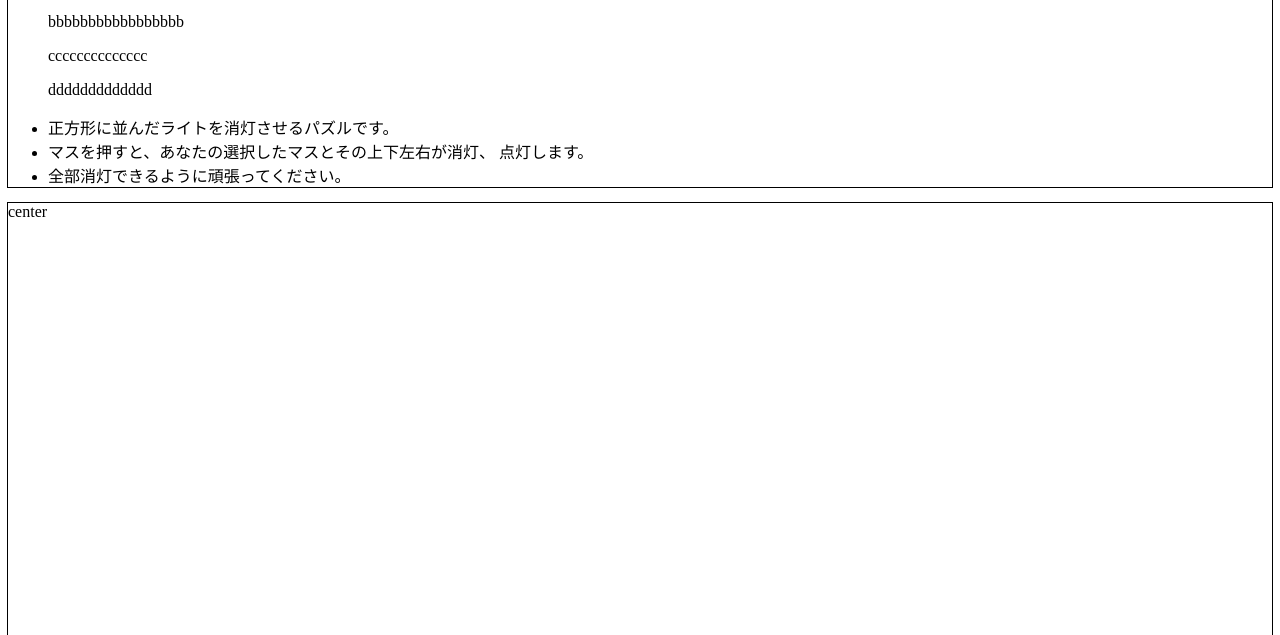
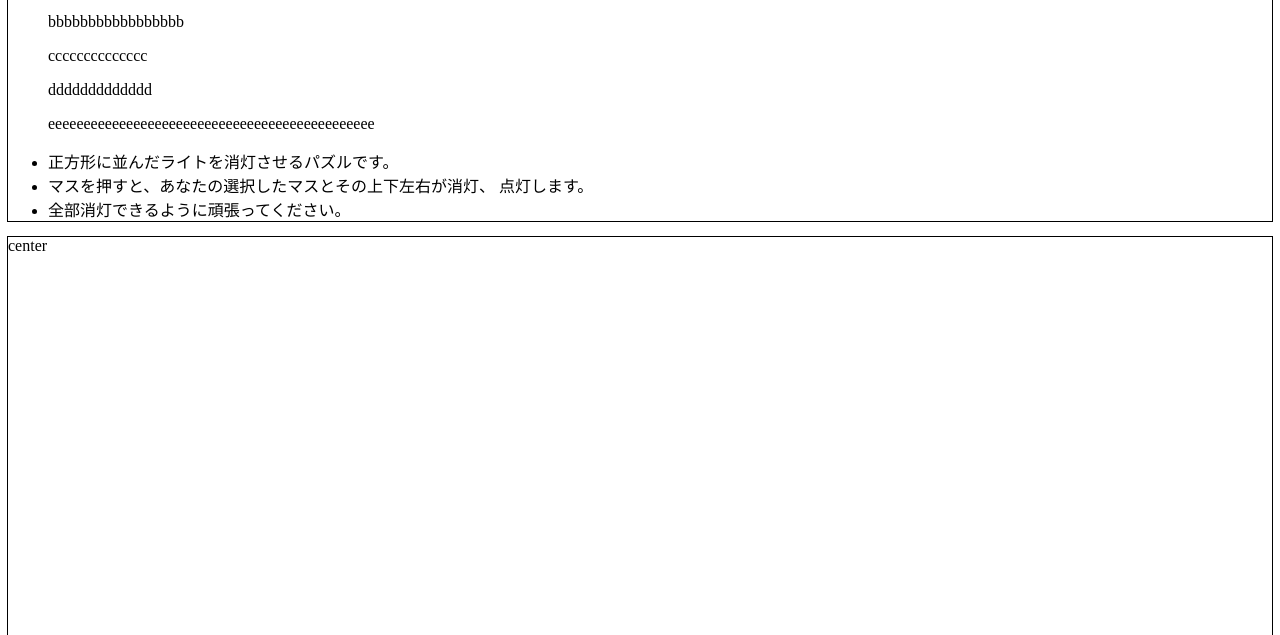
Before and after one commit to eteRnaL198/lightsout, a plain HTML site: page index.html in a window 1280 px wide. Shown: the part 165-800 px from the top of the page. Drawn offline with Linux system fonts and the light colour scheme.

Commit message:
Update index.html
e

```diff
--- a/index.html
+++ b/index.html
@@ -17,6 +17,7 @@
     <p>bbbbbbbbbbbbbbbbb</p>
     <p>cccccccccccccc</p>
     <p>ddddddddddddd<p>
+        <p>eeeeeeeeeeeeeeeeeeeeeeeeeeeeeeeeeeeeeeeeeeeeee</p>
     <li>正方形に並んだライトを消灯させるパズルです。</li>
     <li>マスを押すと、あなたの選択したマスとその上下左右が消灯、
         点灯します。</li>
```
